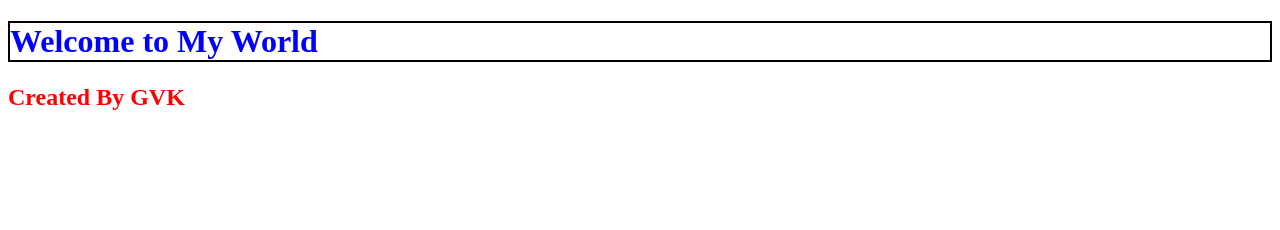
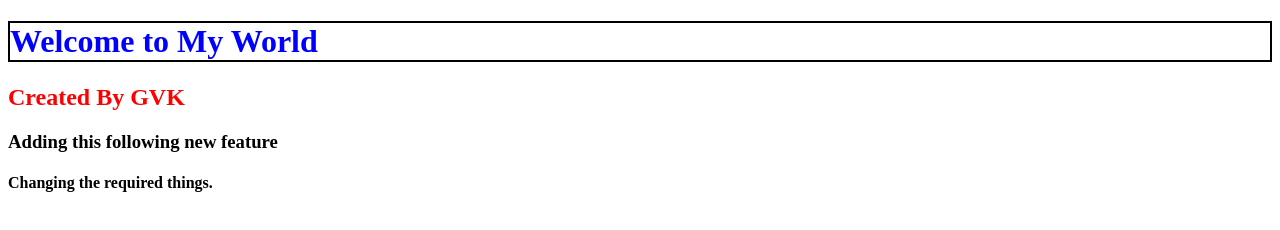
Before and after one commit to VijayaKumarGavara/Practice, a plain HTML site: page index.html in a window 1280 px wide. Drawn offline with Linux system fonts and the light colour scheme.

Commit message:
adding h4

```diff
--- a/index.html
+++ b/index.html
@@ -9,6 +9,8 @@
 <body>
   <h1>Welcome to My World</h1>
   <h2>Created By GVK</h2>
+  <h3>Adding this following new feature</h3>
+  <h4>Changing the required things.</h4>
   <script src="script.js"></script> <!-- Script tag moved here -->
 </body>
 </html>
```
